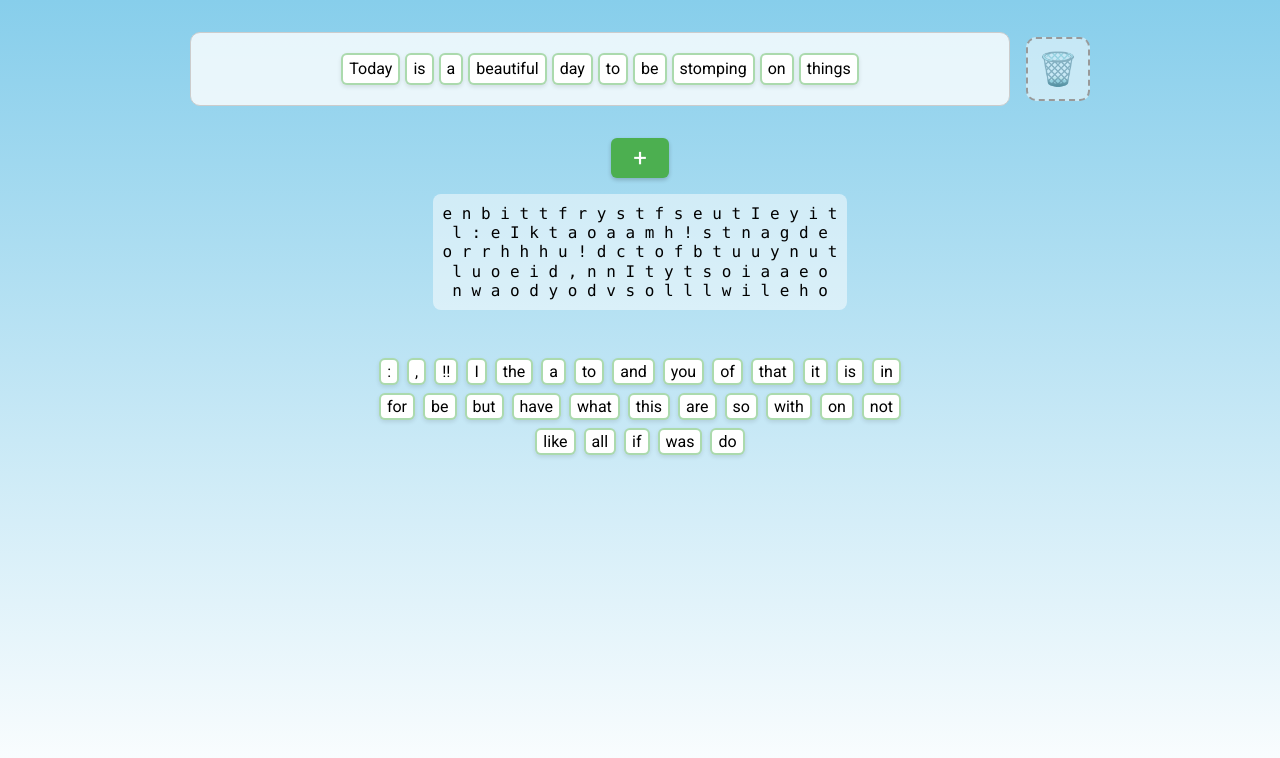
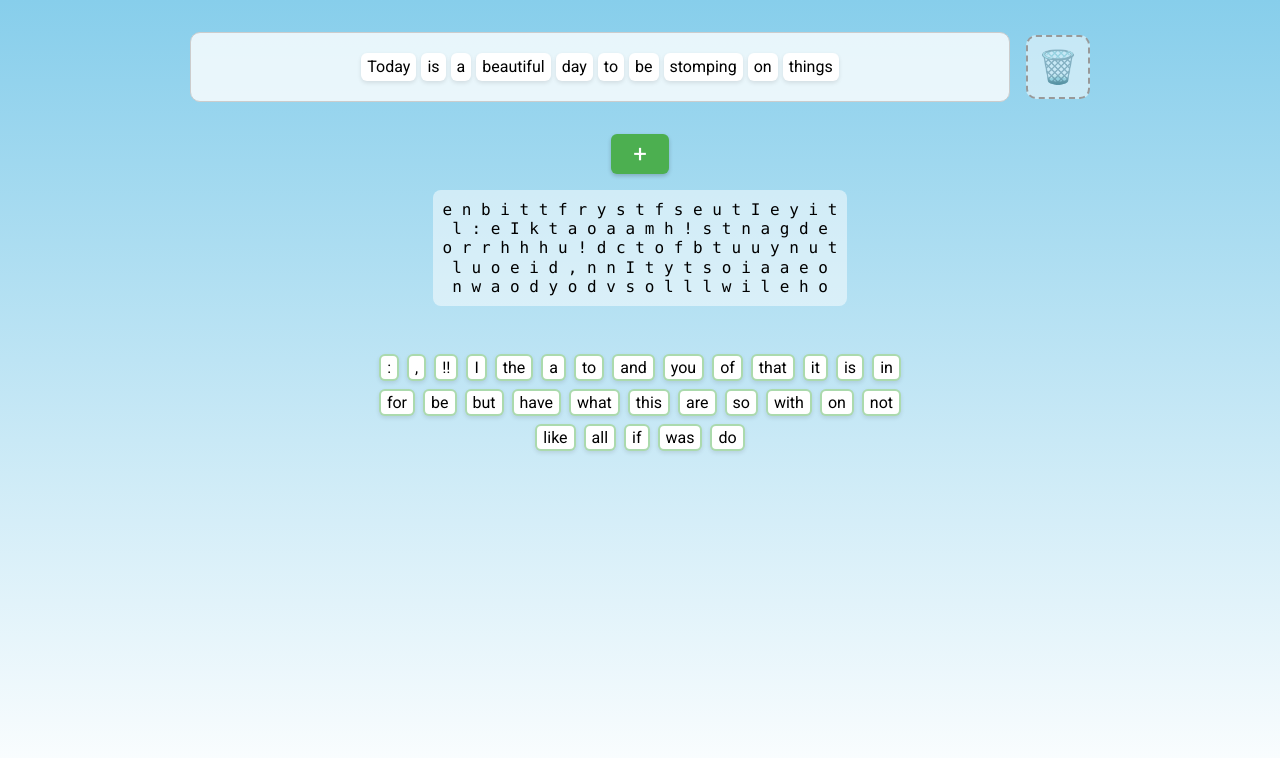
Before and after one commit to paulstansifer/mosaic-disco-urn, a React (Vite) app: page / in a window 1280 px wide. Shown: the top 758 px of the page. Built offline with nearby package versions, Linux system fonts and the light colour scheme.

Commit message:
Remove border to improve readability.

```diff
--- a/src/App.css
+++ b/src/App.css
@@ -66,7 +66,7 @@ body {
   border-radius: 6px;
   background-color: #FFFFFF;
   color: #000000;
-  border: 2px solid #4CAF5077;
+  border: 0px solid #4CAF5077;
   cursor: grab;
   user-select: none;
   box-shadow: 0 2px 4px rgba(0, 0, 0, 0.1);
```
